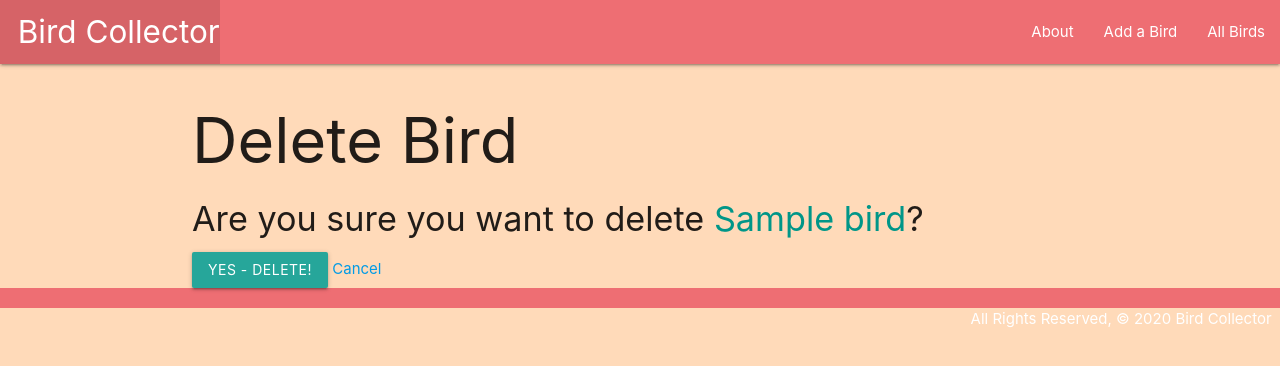
After one commit to BlueCadet-3/birdcollector, a Django app: page /birds/1/delete/ in a window 1280 px wide. The commit adds this page. Shown: the top 366 px of the page. Run offline with Django 3.2, Linux system fonts and the light colour scheme; tables that the repository leaves empty hold one stand-in row (values such as "Sample post").

Commit message:
update/delete Bird class based view

```diff
--- a/main_app/templates/birds/detail.html
+++ b/main_app/templates/birds/detail.html
@@ -13,6 +13,10 @@
     <p>Genus: {{ bird.genus }}</p>
     <p>Species: {{ bird.species }}</p>
   </div>
+  <div class="card-action">
+    <a href="{% url 'birds_update' bird.id %}">Edit</a>
+    <a href="{% url 'birds_delete' bird.id %}">Delete</a>
+  </div>
 </div>
 
 {% endblock %}
--- /dev/null
+++ b/main_app/templates/main_app/bird_confirm_delete.html
@@ -0,0 +1,13 @@
+{% extends 'base.html' %}
+
+{% block content %}
+  <h1>Delete Bird</h1>
+
+  <h4>Are you sure you want to delete <span class="teal-text">{{ object.name }}</span>?</h4>
+
+  <form action="" method="POST">
+    {% csrf_token %}
+    <input type="submit" value="Yes - Delete!" class="btn">
+    <a href="{% url 'detail' bird.id %}">Cancel</a>
+  </form>
+{% endblock %}
--- a/main_app/templates/main_app/bird_form.html
+++ b/main_app/templates/main_app/bird_form.html
@@ -1,6 +1,12 @@
 {% extends 'base.html' %}
 
 {% block content %}
+
+  {% if object %}
+    <h1>Edit <span class="teal-text">{{ object.name }}</span></h1>
+  {% else %}
+    <h1>Add Bird</h1>
+  {% endif %}
   <!-- Leaving the action empty makes the form post to the same url used to display it -->
   <form action="" method="post">
     <!-- Django requires the following for security purposes -->
--- a/main_app/urls.py
+++ b/main_app/urls.py
@@ -7,4 +7,6 @@ urlpatterns = [
   path('birds/', views.birds_index, name='index'),
   path('birds/<int:bird_id>/', views.birds_detail, name='detail'),
   path('birds/create/', views.BirdCreate.as_view(), name='birds_create'),
+  path('birds/<int:pk>/update/', views.BirdUpdate.as_view(), name='birds_update'),
+  path('birds/<int:pk>/delete/', views.BirdDelete.as_view(), name='birds_delete'),
 ]
--- a/main_app/views.py
+++ b/main_app/views.py
@@ -1,5 +1,5 @@
 from django.shortcuts import render
-from django.views.generic.edit import CreateView
+from django.views.generic.edit import CreateView, UpdateView, DeleteView
 from .models import Bird
 
 # Create your views here.
@@ -21,3 +21,11 @@ class BirdCreate(CreateView):
   model = Bird
   fields = '__all__'
   success_url = '/birds/'
+
+class BirdUpdate(UpdateView):
+  model = Bird
+  fields = '__all__'
+
+class BirdDelete(DeleteView):
+  model = Bird
+  success_url = '/birds/'
```
